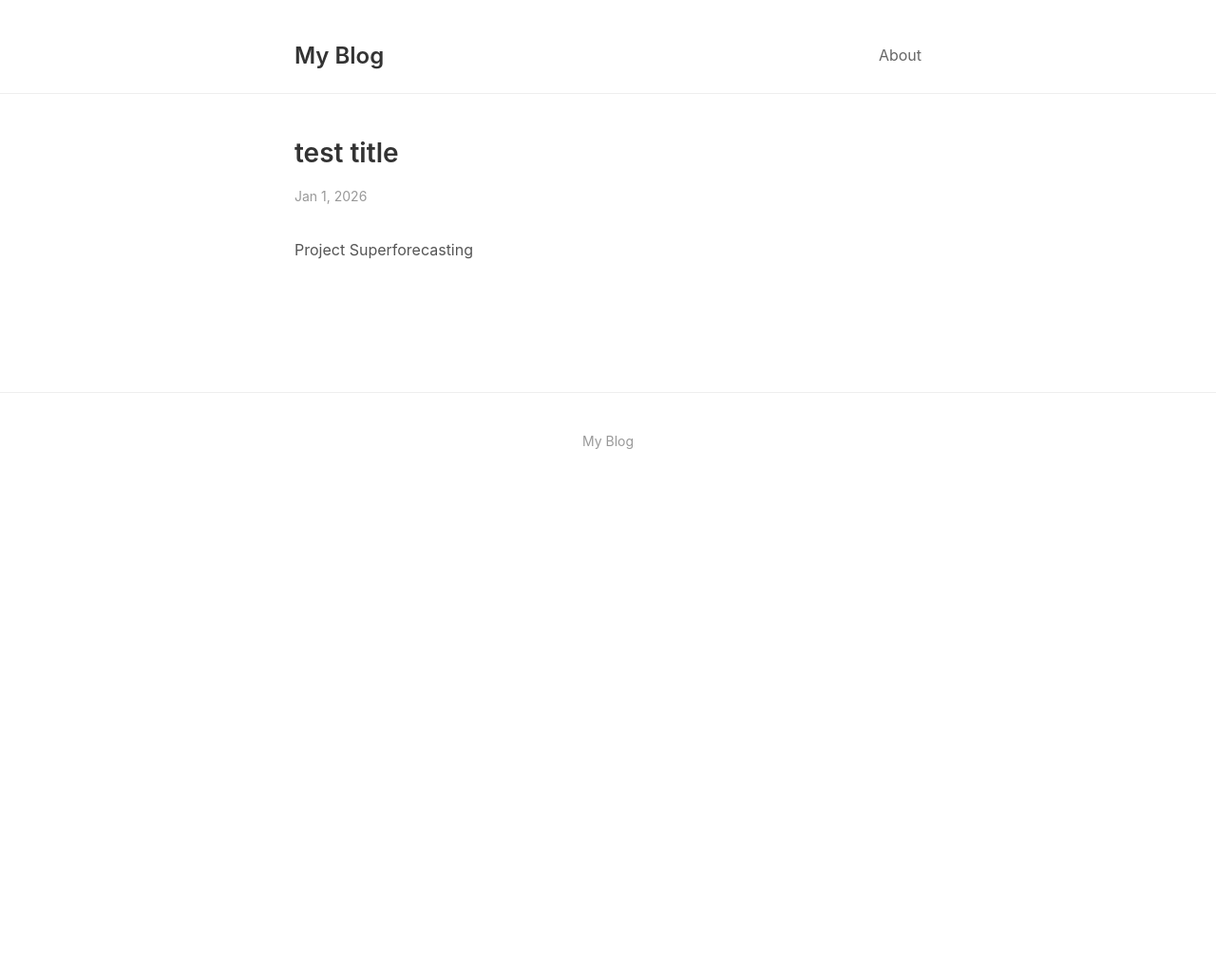
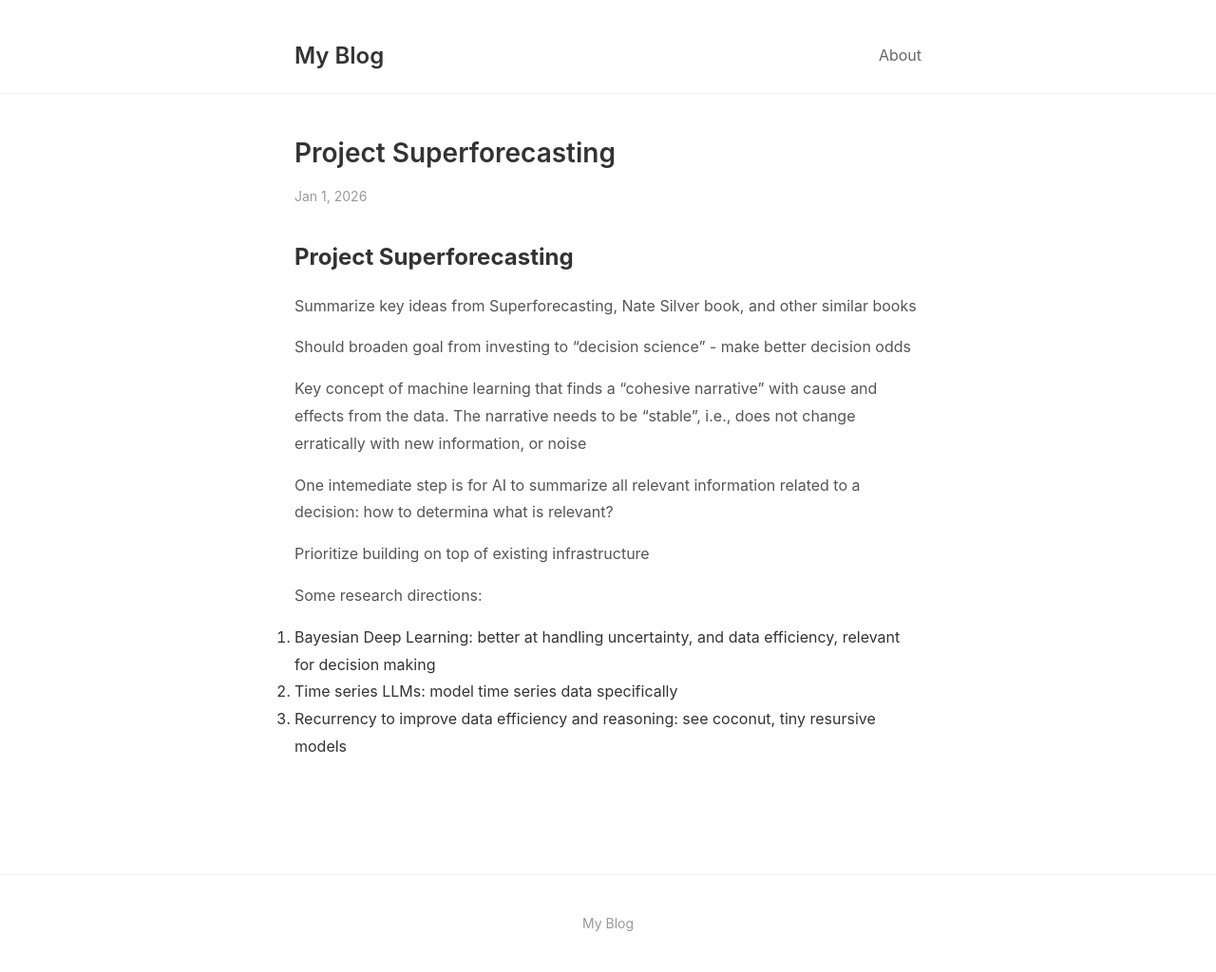
Before and after one commit to jameslilac/jameslilac.github.io, a Jekyll site: the page built from _posts/2026-01-01-Project Superforecasting.md, in a window 1280 px wide. Shown: the whole page at 95% size. Built offline with Jekyll 4.4.1, drawn with Linux system fonts in a browser that asks for light colours; before the commit the page ends 900 px from its top, so only the background shows below that.

Commit message:
Update title and content for Project Superforecasting post
Expand content on Project Superforecasting, including key ideas and research directions.

```diff
--- a/_posts/2026-01-01-Project Superforecasting.md
+++ b/_posts/2026-01-01-Project Superforecasting.md
@@ -1,7 +1,21 @@
 ---
 layout: post
-title: "test title"
+title: "Project Superforecasting"
 date: 2026-01-01
 ---
 
-Project Superforecasting
+# Project Superforecasting
+Summarize key ideas from Superforecasting, Nate Silver book, and other similar books
+
+Should broaden goal from investing to "decision science" - make better decision odds
+
+Key concept of machine learning that finds a "cohesive narrative" with cause and effects from the data. The narrative needs to be "stable", i.e., does not change erratically with new information, or noise
+
+One intemediate step is for AI to summarize all relevant information related to a decision: how to determina what is relevant?
+
+Prioritize building on top of existing infrastructure
+
+Some research directions:
+1. Bayesian Deep Learning: better at handling uncertainty, and data efficiency, relevant for decision making
+2. Time series LLMs: model time series data specifically
+3. Recurrency to improve data efficiency and reasoning: see coconut, tiny resursive models
```
